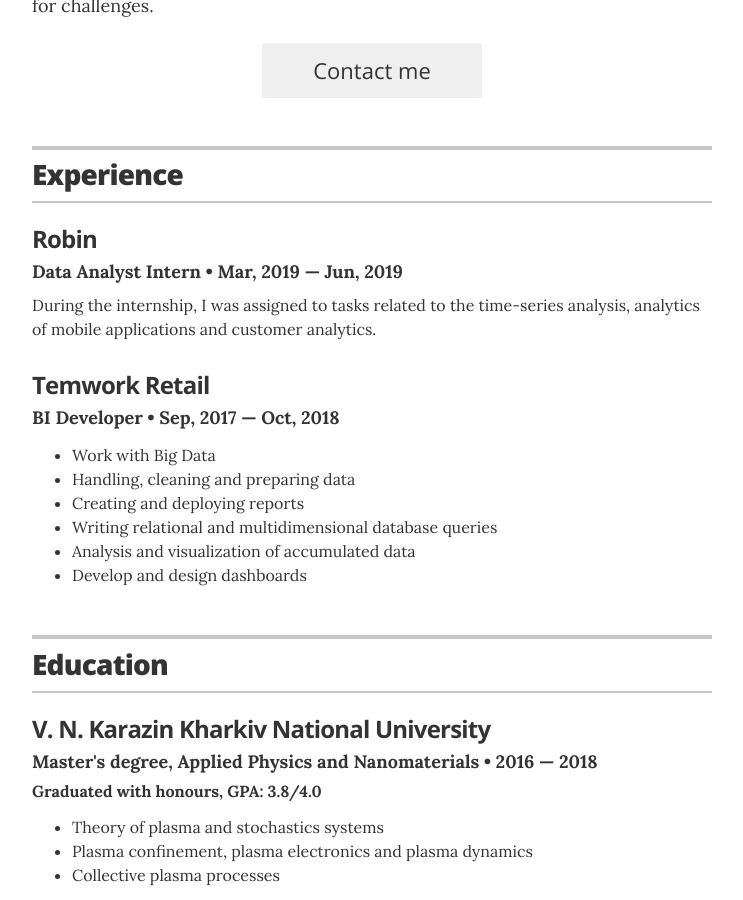
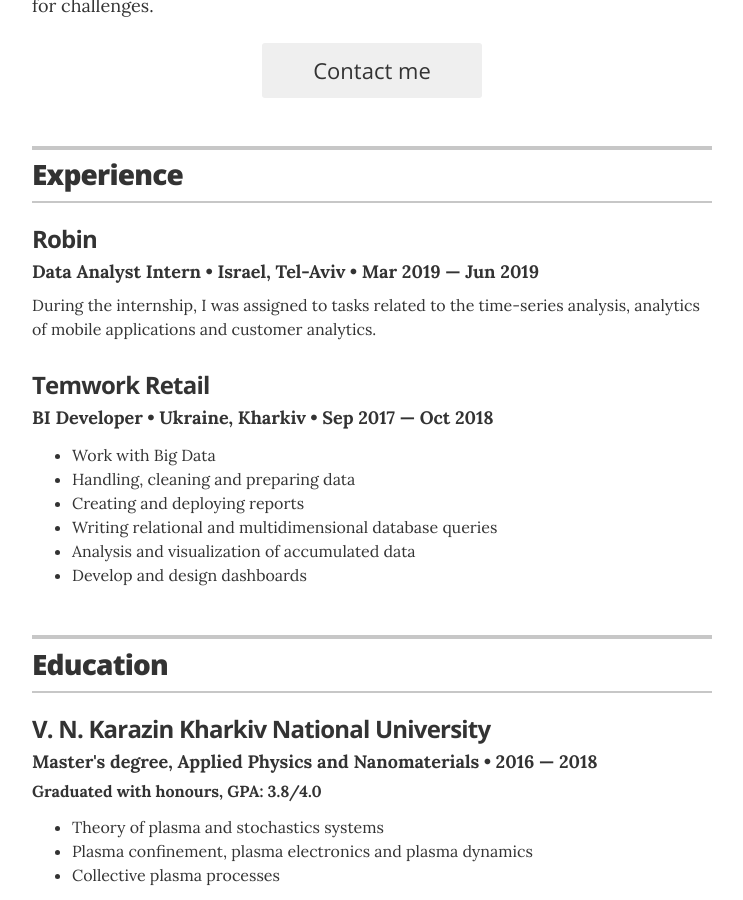
Before and after one commit to unidentified-user/resume, a Jekyll site: the page built from index.html, in a window 1280 px wide and 900 px high, scrolled down 375 px. Shown: the whole window, without its empty margins (268-1011 px from the left). Built offline with Jekyll 4.4.1, drawn with Linux system fonts in a browser that asks for light colours.

Commit message:
modified experience

```diff
--- a/_data/experience.yml
+++ b/_data/experience.yml
@@ -1,13 +1,15 @@
 # Jobs
 - company: Robin
   position: Data Analyst Intern
-  duration: Mar, 2019 &mdash; Jun, 2019
+  location: Israel, Tel-Aviv
+  duration: Mar 2019 &mdash; Jun 2019
   summary: During the internship, I was assigned to tasks related to the time-series analysis, analytics of mobile applications and customer analytics.
 
 
 - company: Temwork Retail
   position: BI Developer
-  duration: Sep, 2017  &mdash; Oct, 2018
+  location: Ukraine, Kharkiv
+  duration: Sep 2017  &mdash; Oct 2018
   summary: <ul class="resume-item-list">
                 <li>Work with Big Data</li>
                 <li>Handling, cleaning and preparing data</li>
--- a/_layouts/resume.html
+++ b/_layouts/resume.html
@@ -59,7 +59,7 @@
 		{% for job in site.data.experience %}
 		<div class="resume-item" itemscope itemprop="worksFor" itemtype="http://schema.org/Organization">
 		  <h3 class="resume-item-title" itemprop="name">{{ job.company }}</h3>
-		  <h4 class="resume-item-details" itemprop="description">{{ job.position }} &bull; {{ job.duration }}</h4>
+		  <h4 class="resume-item-details" itemprop="description">{{ job.position }} &bull; {{ job.location }} &bull; {{ job.duration }} </h4>
 		  <p class="resume-item-copy">{{ job.summary }}</p>
 		</div><!-- end of resume-item -->
 		{% endfor %}
```
